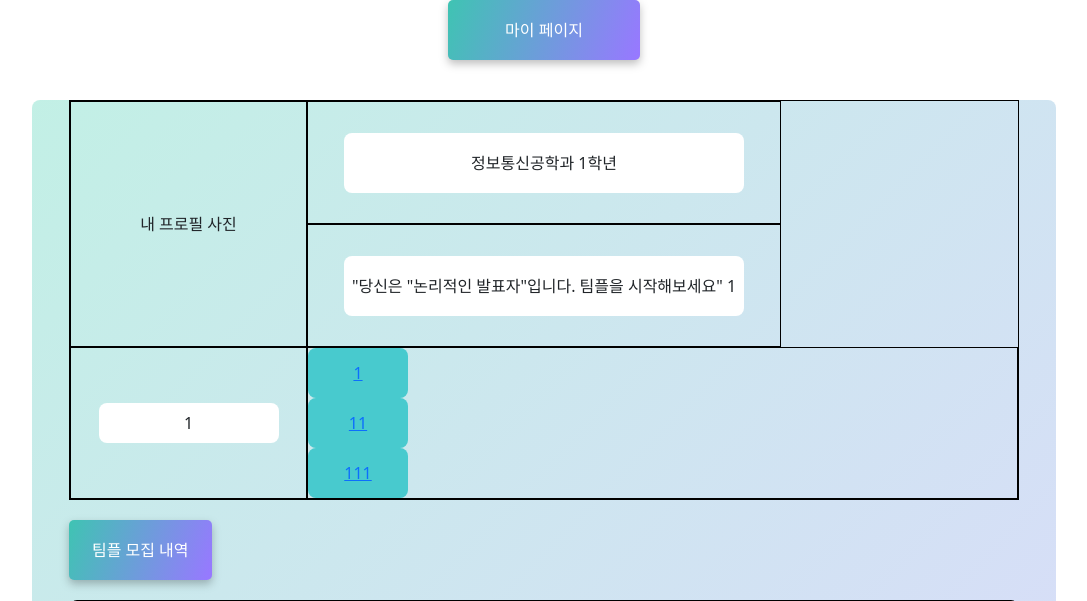
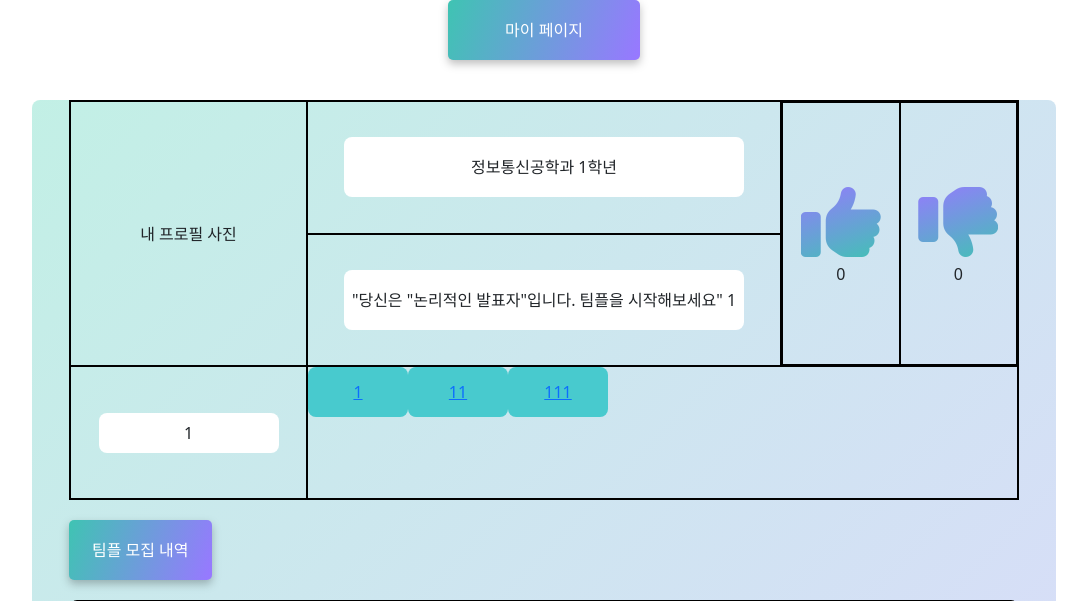
Before and after one commit to pump9918/simba6, a Django app: page /users/mypage/6/ in a window 1280 px wide. Shown: the part 254-855 px from the top of the page, without its empty margins (96-1183 px from the left). Run offline with Django 4.2, Linux system fonts and the light colour scheme; data comes from the database, SQL or seed files in the repository; both versions use the stored data as it was after the commit; some libraries are stand-ins or nearby versions.

Commit message:
B-049/feat: 마이페이지 좋아요 싫어요 개수 추가

```diff
--- a/ggiri_pj/static/css/mypage.css
+++ b/ggiri_pj/static/css/mypage.css
@@ -127,10 +127,11 @@
     border-radius: 8px;
 }
 .mypage_hashtag_box{
-
+    display:flex;
     border:1px solid black;
     grid-row: 3/4;
     grid-column: 2/5;
+    flex-direction: row;
 
 }
 
@@ -143,6 +144,7 @@
     width:100px;
     height: 50px;
     background-color: #48cace;
+
 }
 
 
--- a/users/templates/users/mypage.html
+++ b/users/templates/users/mypage.html
@@ -48,6 +48,18 @@
                             </div>
                         {% endfor %}
                     </div>
+                    <div class="mypage_like_dislike">
+                        <div class="mypage_like">
+                            <i class="fas fa-solid fa-thumbs-up"></i>
+                            <div class="mypage_like_num">{{ user.profile.likers.count }}</div>
+                        </div>
+                        <div class="mypage_dislike">
+                            <i class="fas fa-solid fa-thumbs-down"></i>
+                            <div class="mypage_dislike_num">{{ user.profile.haters.count }}</div>
+
+                        </div>
+                    </div>
+
                 </div>
 
                 <div class="apply">
```
Also changed, not shown: db.sqlite3.
